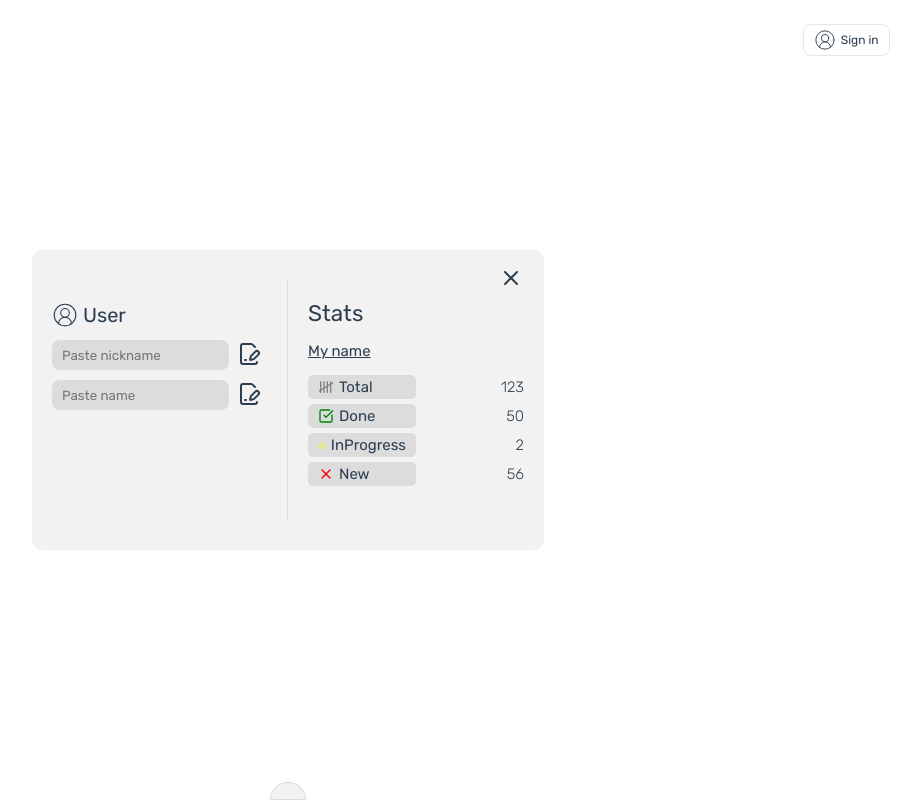
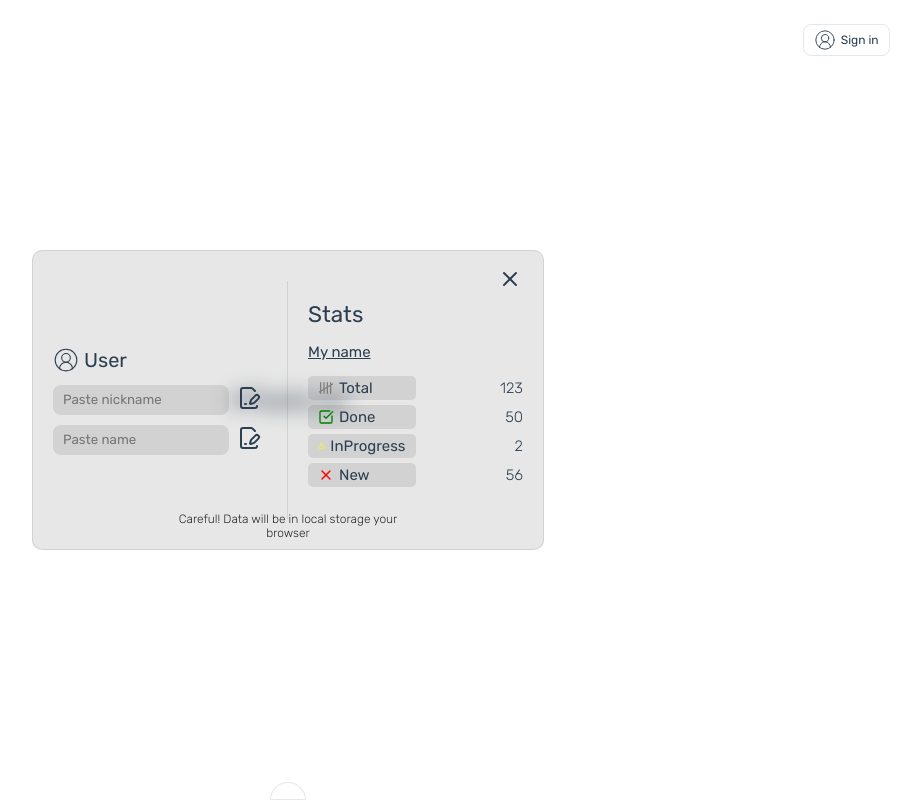
Before and after one commit to kamaeff/vue-todo.v2, a Vue app: page / in a window 1280 px wide. Both pictures are taken after a click on the button "Sign in". Shown: the whole page, without its empty margins (352-1273 px from the left). Built offline with nearby package versions, Linux system fonts and the light colour scheme.

Commit message:
styles for profile modal

```diff
--- a/src/App.vue
+++ b/src/App.vue
@@ -1,6 +1,14 @@
 <script setup>
+import HeaderTemplate from '@/components/Home/header/HeaderTemplate.vue'
+import FooterTemplate from '@/components/Home/footer/FooterTemplate.vue'
 </script>
 
 <template>
-  <router-view />
+  <div>
+    <HeaderTemplate />
+    <main>
+      <router-view />
+    </main>
+    <FooterTemplate />
+  </div>
 </template>
--- a/src/assets/base.css
+++ b/src/assets/base.css
@@ -2,13 +2,16 @@
 :root {
   --vt-c-white: #ffffff;
   --vt-c-white-soft: #f8f8f8;
-  --vt-c-white-mute: #f2f2f2;
+  --vt-c-white-mute: rgb(242, 242, 242 0.5);
 
   --vt-c-black: #181818;
   --vt-c-black-soft: #222222;
   --vt-c-black-mute: #282828;
 
   --vt-c-indigo: #2c3e50;
+
+  --color-warning-dark: rgb(253, 210, 153);
+  --color-warning-light: var(--vt-c-black-mute);
 
   --vt-c-divider-light-1: #3c3c3c4a;
   --vt-c-divider-light-2: rgba(60, 60, 60, 0.12);
@@ -33,6 +36,8 @@
   --color-heading: var(--vt-c-text-light-1);
   --color-text: var(--vt-c-text-light-1);
 
+  --color-warning: var(--color-warning-light);
+
   --section-gap: 160px;
 }
 
@@ -47,5 +52,7 @@
 
     --color-heading: var(--vt-c-text-dark-1);
     --color-text: var(--vt-c-white);
+
+    --color-warning: var(--color-warning-dark);
   }
 }
--- a/src/assets/components/header.css
+++ b/src/assets/components/header.css
@@ -38,6 +38,7 @@ header {
 }
 
 .modal {
+  z-index: 1000;
   position: absolute;
 
   top: 50%;
@@ -50,8 +51,29 @@ header {
   display: flex;
   align-items: center;
 
-  background-color: var(--color-background-mute);
+  backdrop-filter: blur(10px);
+
+  -webkit-backdrop-filter: blur(10px);
+  background-color: var(--color-border);
+
+  border: 1px solid var(--color-border);
   border-radius: 10px;
+
+  .warning {
+    position: absolute;
+
+    bottom: 3%;
+    left: 50%;
+
+    transform: translateX(-50%);
+
+    text-align: center;
+
+    font-size: 12px;
+    font-weight: 300;
+
+    color: var(--color-warning);
+  }
 
   .close {
     cursor: pointer;
@@ -78,6 +100,7 @@ header {
     height: 80%;
     display: flex;
     flex-direction: column;
+    justify-content: center;
 
     padding: 20px;
     gap: 10px;
@@ -92,11 +115,6 @@ header {
       gap: 5px;
 
       font-size: 20px;
-
-      /* padding: 3px 10px;
-      background-color: var(--color-border);
-
-      border-radius: 8px; */
     }
 
     .form {
@@ -147,16 +165,10 @@ header {
 
     display: flex;
     flex-direction: column;
+    /* justify-content: center; */
 
     padding: 20px;
     gap: 5px;
-
-    /* h2 {
-      padding: 3px 10px;
-      background-color: var(--color-border);
-
-      border-radius: 8px;
-    } */
 
     .name {
       text-decoration: underline;
@@ -200,16 +212,20 @@ header {
 @media (max-width: 1200px) {
   .modal {
     width: 55%;
-    height: 30vh;
+    height: 40vh;
+
+    .warning {
+      width: 60%;
+    }
   }
 }
 
 @media (max-width: 992px) {
   .modal {
     width: 90%;
-    height: 50vh;
+    height: 55vh;
 
-    top: 35%;
+    top: 45%;
 
     flex-direction: column;
     padding: 30px 0;
@@ -229,8 +245,6 @@ header {
 
 @media (max-width: 680px) {
   .modal {
-    height: 50vh;
-
     top: 50%;
   }
 }
--- a/src/components/Home/header/HeaderTemplate.vue
+++ b/src/components/Home/header/HeaderTemplate.vue
@@ -1,24 +1,26 @@
 <script setup>
-import { ref } from 'vue';
-import { X, CircleUserRound, FilePenLine, ChevronsRight, SquareCheckBig, Tally5, TriangleAlert } from 'lucide-vue-next';
+import { ref, watch, onUnmounted } from 'vue';
+import {
+  X,
+  CircleUserRound,
+  FilePenLine,
+  ChevronsRight,
+  SquareCheckBig,
+  Tally5,
+  TriangleAlert
+} from 'lucide-vue-next';
 
-// Общие состояния
 const isModalOpen = ref(false);
 const username = ref('');
 const name = ref('');
 
-// Состояния для формы изменения пользователя
 const isEditUser = ref(false);
-const saveUser = (e) => {
-  // first char to uppercase
-  username.value = e.target[0].value.charAt(0).toUpperCase() + e.target[0].value.slice(1);
+const saveUser = () => {
   isEditUser.value = false;
 };
 
-// Состояния для формы изменения имени
 const isEditName = ref(false);
-const saveName = (e) => {
-  name.value = e.target[0].value;
+const saveName = () => {
   isEditName.value = false;
 };
 
@@ -29,15 +31,35 @@ const openModal = () => {
 const closeModal = () => {
   isModalOpen.value = false;
 };
+
+const handleEscKey = (event) => {
+  if (event.key === 'Escape') {
+    closeModal();
+  }
+};
+
+watch(isModalOpen, (newVal) => {
+  newVal
+    ? document.addEventListener('keyup', handleEscKey)
+    : document.removeEventListener('keyup', handleEscKey);
+});
+
+onUnmounted(() => {
+  document.removeEventListener('keyup', handleEscKey);
+});
+
 </script>
 
 <template>
   <header>
     <div class="profile">
       <button type="button"
-              @click="openModal">
+              @click="openModal"
+              :title="username !== '' ? 'Profile' : 'Sign in'">
+
         <CircleUserRound :size="22"
                          :strokeWidth="1" />
+
         {{ username !== '' ? username : 'Sign in' }}
       </button>
     </div>
@@ -46,10 +68,14 @@ const closeModal = () => {
   <div v-if="isModalOpen"
        class="modal"
        @click.stop>
+
     <button class="close"
-            @click="closeModal">
+            @click="closeModal"
+            title="Close">
       <X />
     </button>
+
+
 
     <div class="content">
       <h2>
@@ -58,7 +84,6 @@ const closeModal = () => {
         {{ username !== '' ? username : 'User' }}
       </h2>
 
-      <!-- NOTE: Форма изменения пользователя -->
       <form class="form"
             @submit.prevent="saveUser">
 
@@ -70,20 +95,21 @@ const closeModal = () => {
 
         <button type="button"
                 v-show="!isEditUser"
-                @click="isEditUser = true">
+                @click="isEditUser = true"
+                title="Edit username">
 
           <FilePenLine />
         </button>
 
         <button type="submit"
-                v-show="isEditUser">
+                v-show="isEditUser"
+                title="Submit">
 
           <ChevronsRight />
         </button>
 
       </form>
 
-      <!-- NOTE: Форма изменения имени -->
       <form class="form"
             @submit.prevent="saveName">
 
@@ -95,18 +121,22 @@ const closeModal = () => {
 
         <button type="button"
                 v-show="!isEditName"
-                @click="isEditName = true">
+                @click="isEditName = true"
+                title="Edit Name">
 
           <FilePenLine />
         </button>
 
         <button type="submit"
-                v-show="isEditName">
+                v-show="isEditName"
+                title="Submit">
 
           <ChevronsRight />
         </button>
 
       </form>
+
+
     </div>
 
     <div class="stats">
@@ -149,5 +179,7 @@ const closeModal = () => {
         <span>56</span>
       </div>
     </div>
+
+    <p class="warning">Careful! Data will be in local storage your browser</p>
   </div>
 </template>
--- a/src/components/Home/main/MainTemplate.vue
+++ b/src/components/Home/main/MainTemplate.vue
@@ -3,9 +3,9 @@
 </script>
 
 <template>
-  <main>
+  <div>
 
     <h2>#TaskList</h2>
 
-  </main>
+  </div>
 </template>
--- a/src/routes/AboutRoute.vue
+++ b/src/routes/AboutRoute.vue
@@ -1,3 +1,12 @@
 <template>
-  <p>About</p>
+  <div class="about">#About</div>
 </template>
+
+<style scoped>
+.about {
+  height: 100vh;
+  display: flex;
+  justify-content: center;
+  align-items: center;
+}
+</style>
--- a/src/routes/HomeRoute.vue
+++ b/src/routes/HomeRoute.vue
@@ -2,15 +2,15 @@
 import { onMounted, ref, } from 'vue';
 import { Loader } from 'lucide-vue-next';
 
-import HeaderTemplate from '@/components/Home/header/HeaderTemplate.vue'
 import MainTemplate from '@/components/Home/main/MainTemplate.vue'
-import FooterTemplate from '@/components/Home/footer/FooterTemplate.vue'
 
 const loader = ref(true)
 
 onMounted(() => {
   const timeout = setTimeout(() => {
     loader.value = false
+
+    console.log('Component mounted');
   }, 1500)
 
   return () => clearTimeout(timeout)
@@ -19,8 +19,9 @@ onMounted(() => {
 
 <template>
 
-  <transition name="fade"
-              mode="out-in">
+  <!-- TODO: Подумать над анимацией появления -->
+  <!-- <transition name="scale"
+              mode="in-out"> -->
   <div v-if="loader"
        class="loader">
     <div class="container">
@@ -34,15 +35,11 @@ onMounted(() => {
 
     </div>
   </div>
-  </transition>
+  <!-- </transition> -->
 
   <div v-show="!loader">
-    <HeaderTemplate />
     <MainTemplate />
-    <FooterTemplate />
   </div>
 
 
-  <router-view />
-
 </template>
```
Also changed, not shown: .prettierrc.json. Lines whose indentation alone changed are shown as unchanged.
